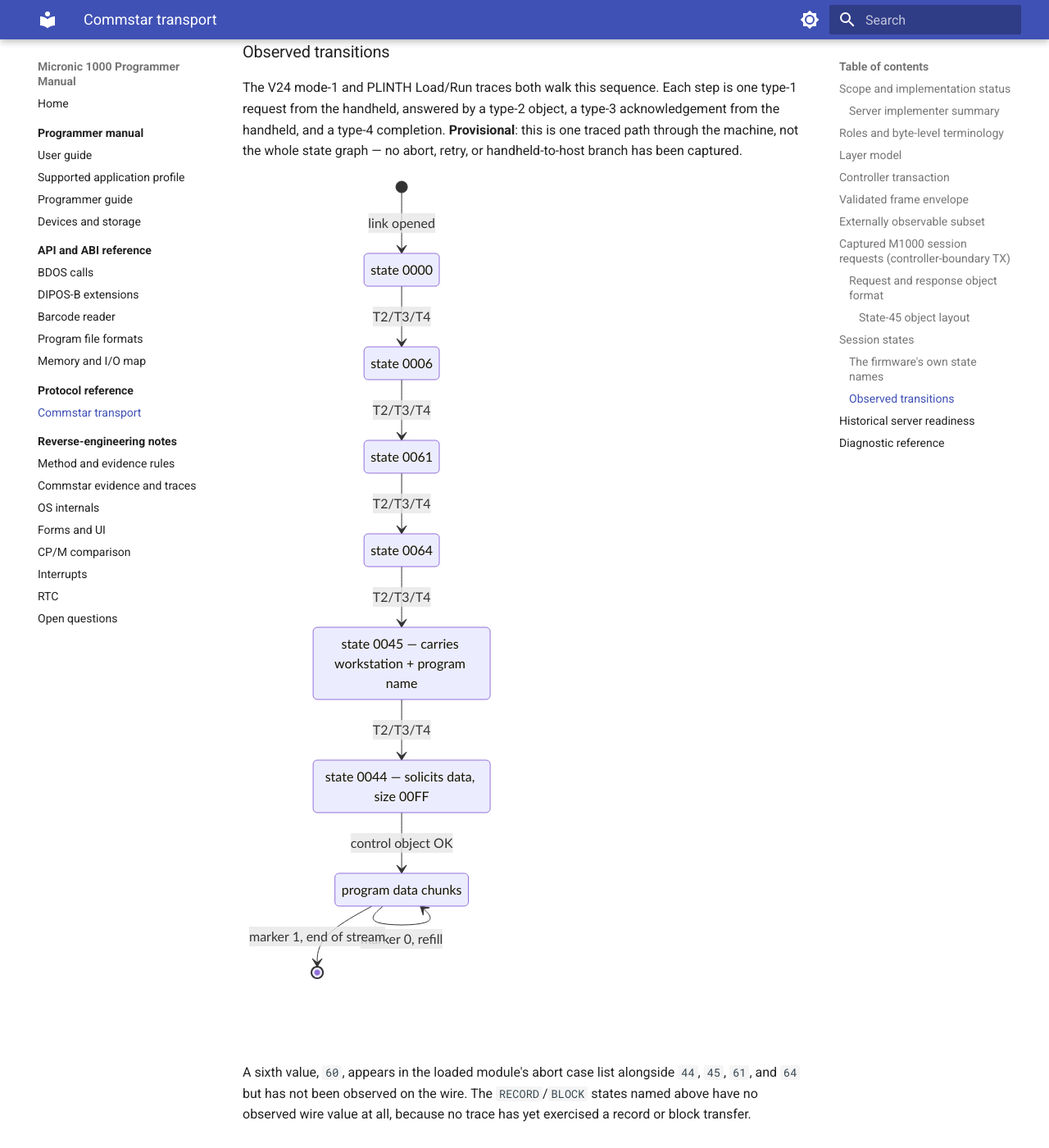
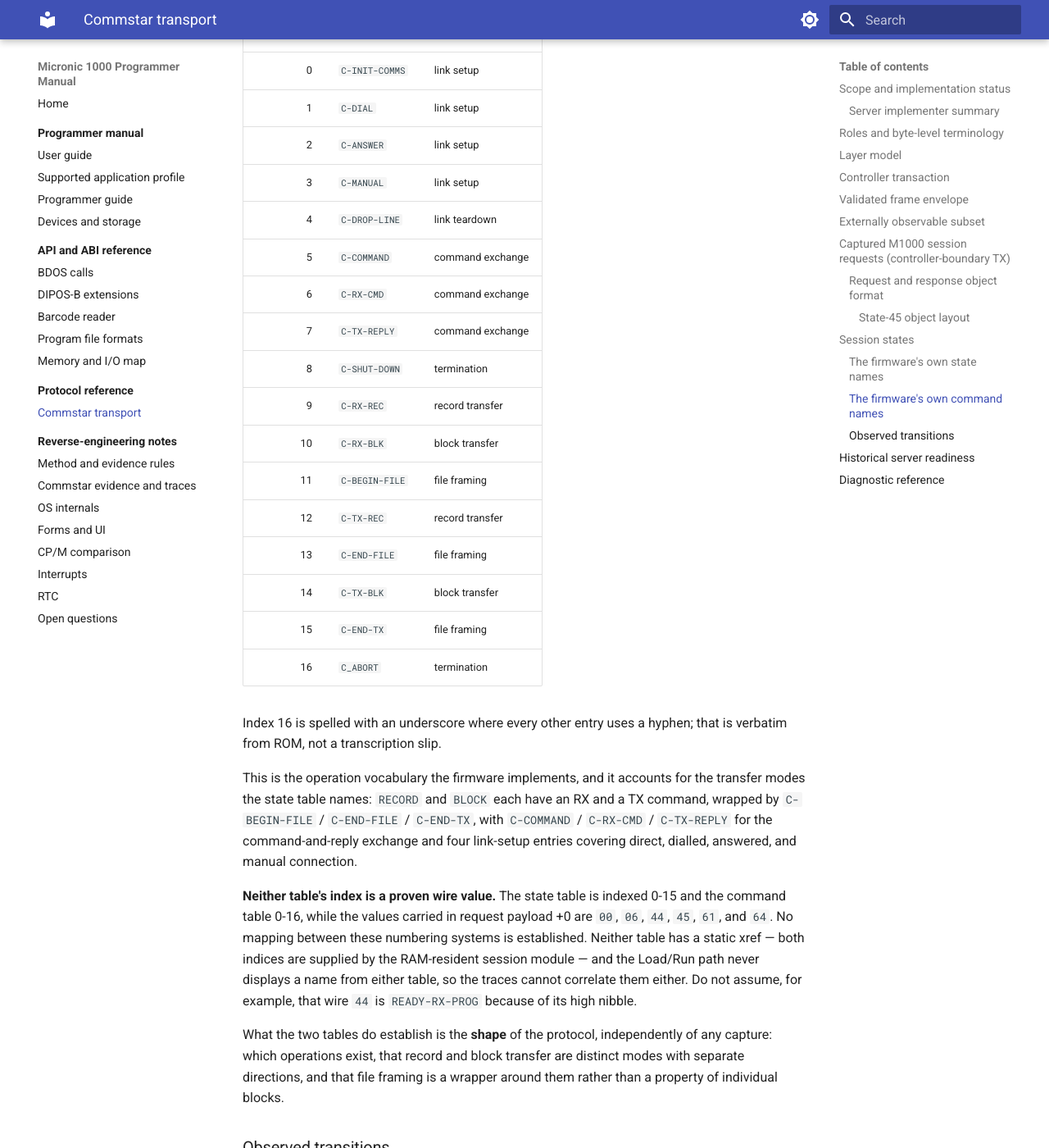
Before and after one commit to philpem/micronic1000, an MkDocs documentation site: the page built from doc/protocol/commstar.md, in a window 1280 px wide and 1400 px high, scrolled down 8209 px. Shown: the whole window at 82% size. Built offline with MkDocs 1.6.1 and Material for MkDocs 9.7.7, drawn with Linux system fonts in a browser that asks for light colours; some of the changed text lies outside the part shown.

Commit message:
Recover the Commstar command vocabulary from ROM
ROM00:6B67 is a table of 17 pointers to command-name strings, parallel to
the 16-entry session state table at 6A4A:

  C-INIT-COMMS  C-DIAL     C-ANSWER    C-MANUAL     C-DROP-LINE
  C-COMMAND     C-RX-CMD   C-TX-REPLY  C-SHUT-DOWN  C-RX-REC
  C-RX-BLK      C-BEGIN-FILE  C-TX-REC  C-END-FILE  C-TX-BLK
  C-END-TX      C_ABORT

Every pointer in both tables resolves inside the string block that
immediately follows it, so both are verified rather than pattern-matched.
Index 16 is underscore-spelled verbatim in ROM.

Earlier notes recorded these only as unenumerated "C-* texts" and warned
against reading them as a wire dictionary. Enumerating them makes the
protocol's shape legible without a capture: RECORD and BLOCK are distinct
transfer modes each with an RX and a TX command, wrapped by
BEGIN-FILE/END-FILE/END-TX framing, with a separate command/reply exchange
and four link-setup variants (direct, dial, answer, manual).

The warning still stands and is restated more precisely: neither table's
index is a proven wire value. The tables are indexed 0-15 and 0-16 while
the wire carries 00/06/44/45/61/64, neither table has a static xref
because the RAM-resident session module supplies the index, and scanning
the LCD through a complete V24 mode-1 session shows the Load/Run path
never displays a name from either table -- so the existing traces cannot
correlate them. Records that negative result and the route that could:
reach the Commstar session screen, which is what these tables feed.

Co-Authored-By: Claude Opus 5 (1M context) <noreply@anthropic.com>
Claude-Session: https://claude.ai/code/session_01QBz9pn8cwR4hKVMeDTvs7x

```diff
--- a/doc/protocol/commstar.md
+++ b/doc/protocol/commstar.md
@@ -24,7 +24,7 @@ it is not proven against historical hardware.
 | Validated frame envelope | **Provisional** | Length, type, sequence, and target-id fields are stable; other bytes are not |
 | Session request/response objects | **Provisional** | Envelope and length fields are consistent across all captures; several field meanings are open |
 | Program-data block format | **Provisional** | Marker and length fields are confirmed; chunk maximum and EOF convention are open |
-| Handheld-to-host record transfer | **Not implementable** | No exchange in this direction has been captured |
+| Handheld-to-host record transfer | **Not implementable** | The operations are named (`C-TX-REC`, `C-TX-BLK`) but no exchange in this direction has been captured |
 | IR wire framing | **Not implementable** | Requires a hardware capture |
 
 The synthetic peer in the repository is regression infrastructure, not a
@@ -291,12 +291,55 @@ connect/disconnect lifecycle, separate readiness states for data versus
 program in each direction, and distinct `RECORD` and `BLOCK` transfer modes
 each with an RX and a TX form. `DATA-SET-TX` has no RX counterpart.
 
-**These indices are not the wire state values.** The table is indexed 0-15;
-the values carried in request payload +0 are `00`, `06`, `44`, `45`, `61`,
-and `64`. No mapping between the two numbering systems is established, and
-`ROM00:6A4A` has no static xref — the index is supplied by the RAM-resident
-session module. Do not assume, for example, that wire `44` is
-`READY-RX-PROG` because of its high nibble.
+### The firmware's own command names
+
+`ROM00:6B67` is a parallel table of 17 pointers to command-name strings.
+**Stable** (byte-read from ROM; every pointer resolves inside the string
+block that immediately follows the table).
+
+| Index | Name | Group |
+|---:|---|---|
+| 0 | `C-INIT-COMMS` | link setup |
+| 1 | `C-DIAL` | link setup |
+| 2 | `C-ANSWER` | link setup |
+| 3 | `C-MANUAL` | link setup |
+| 4 | `C-DROP-LINE` | link teardown |
+| 5 | `C-COMMAND` | command exchange |
+| 6 | `C-RX-CMD` | command exchange |
+| 7 | `C-TX-REPLY` | command exchange |
+| 8 | `C-SHUT-DOWN` | termination |
+| 9 | `C-RX-REC` | record transfer |
+| 10 | `C-RX-BLK` | block transfer |
+| 11 | `C-BEGIN-FILE` | file framing |
+| 12 | `C-TX-REC` | record transfer |
+| 13 | `C-END-FILE` | file framing |
+| 14 | `C-TX-BLK` | block transfer |
+| 15 | `C-END-TX` | file framing |
+| 16 | `C_ABORT` | termination |
+
+Index 16 is spelled with an underscore where every other entry uses a
+hyphen; that is verbatim from ROM, not a transcription slip.
+
+This is the operation vocabulary the firmware implements, and it accounts
+for the transfer modes the state table names: `RECORD` and `BLOCK` each have
+an RX and a TX command, wrapped by `C-BEGIN-FILE` / `C-END-FILE` /
+`C-END-TX`, with `C-COMMAND` / `C-RX-CMD` / `C-TX-REPLY` for the
+command-and-reply exchange and four link-setup entries covering direct,
+dialled, answered, and manual connection.
+
+**Neither table's index is a proven wire value.** The state table is indexed 0-15 and the
+command table 0-16, while the values carried in request payload +0 are
+`00`, `06`, `44`, `45`, `61`, and `64`. No mapping between these numbering
+systems is established. Neither table has a static xref — both indices are
+supplied by the RAM-resident session module — and the Load/Run path never
+displays a name from either table, so the traces cannot correlate them
+either. Do not assume, for example, that wire `44` is `READY-RX-PROG`
+because of its high nibble.
+
+What the two tables do establish is the **shape** of the protocol,
+independently of any capture: which operations exist, that record and block
+transfer are distinct modes with separate directions, and that file framing
+is a wrapper around them rather than a property of individual blocks.
 
 ### Observed transitions
 
--- a/doc/re-notes/open-questions.md
+++ b/doc/re-notes/open-questions.md
@@ -101,12 +101,17 @@ source tree (not published here).
   and re-capture to see whether they land in the object. `LOAD` needs a
   second reachable Commstar operation to vary.
 
-* **Wire state values versus the 16 named states** — `ROM00:6A4A` names 16
-  session states (`NOT-STARTED` … `REPLY-END`), but the wire carries `00`,
-  `06`, `44`, `45`, `61`, `64`, and the table has no static xref: the index
-  is supplied by the RAM-resident session module.
-  *Resolve:* breakpoint the writer of the display index during a traced
-  session and correlate it with the wire state value in the same exchange.
+* **Wire values versus the named states and commands** — `ROM00:6A4A` names
+  16 session states (`NOT-STARTED` … `REPLY-END`) and `ROM00:6B67` names 17
+  commands (`C-INIT-COMMS` … `C_ABORT`), but the wire carries `00`, `06`,
+  `44`, `45`, `61`, `64`. Neither table has a static xref — the RAM-resident
+  session module supplies both indices — and the Load/Run path displays no
+  name from either table, confirmed by scanning the LCD through a full
+  traced session, so the existing traces cannot correlate them.
+  *Resolve:* reach the Commstar session screen itself rather than Load/Run,
+  since that is the screen these tables feed; then read the displayed name
+  and the wire state from the same exchange. Failing that, breakpoint the
+  writer of either display index during a traced session.
 
 * **Third `u16` of the request header** — It equals the trailing object
   length for states `00`, `45`, `61`, `64`, but is `0x0080` for state `06`
```
Also changed, not shown: doc/research/TASKS.md (+20 -0 lines).
